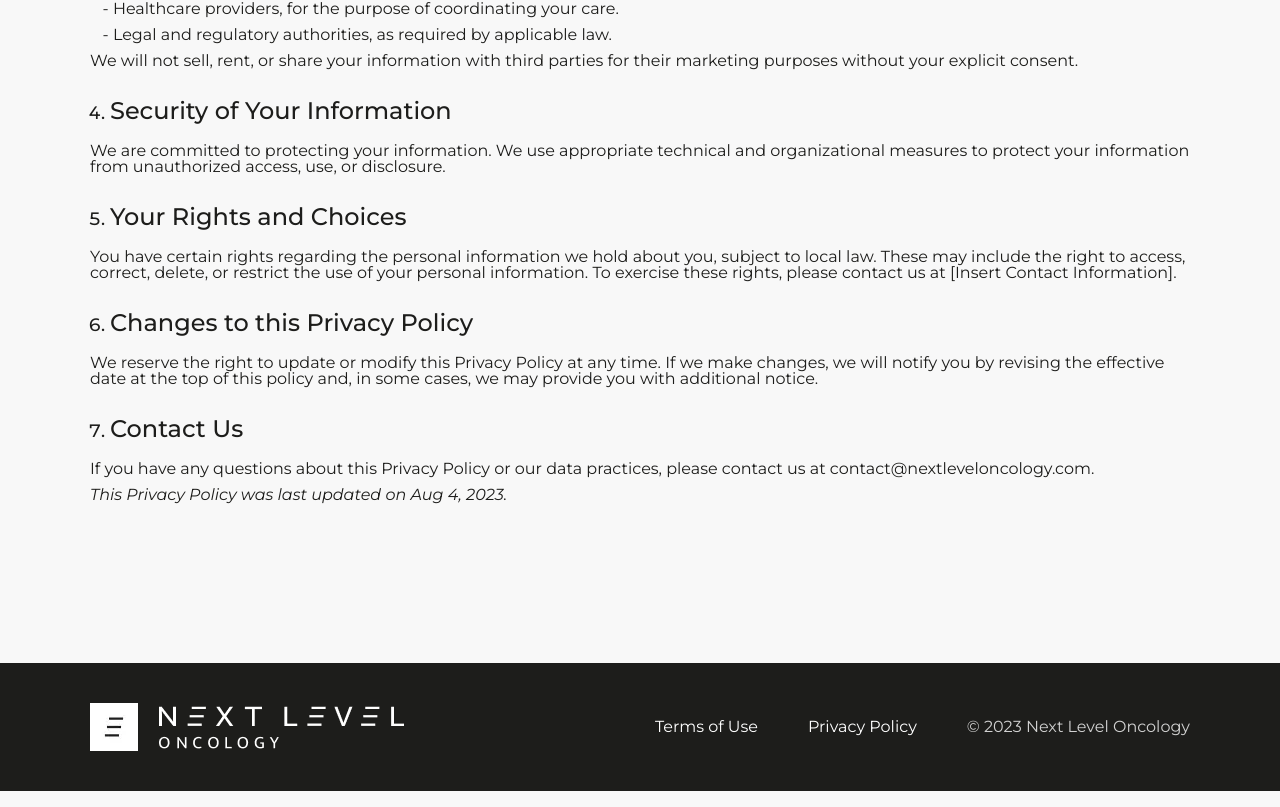
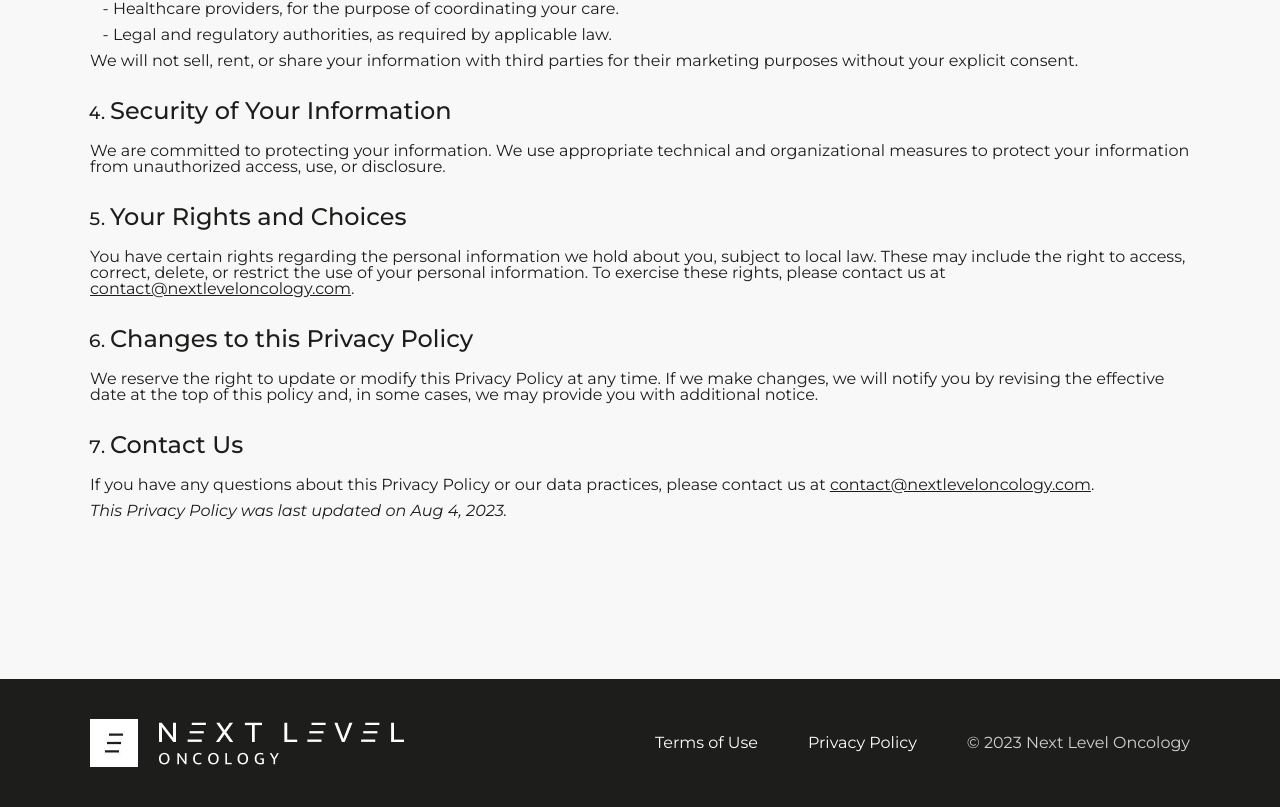
Before and after one commit to shkarsmode/next-level, an Angular app: page /privacy-center/privacy-policy in a window 1280 px wide. Shown: the part 716-1523 px from the top of the page. Built offline with nearby package versions, Linux system fonts and the light colour scheme; a web font is replaced by a local one.

Commit message:
Update privacy-policy with possibility to click and send message immediately

```diff
--- a/src/app/components/privacy-center/privacy-policy/privacy-policy.component.html
+++ b/src/app/components/privacy-center/privacy-policy/privacy-policy.component.html
@@ -42,7 +42,7 @@
 <li><b> Your Rights and Choices</b></li>
 </ol>
 <p></p>
-<p><span style="font-weight: 400;">You have certain rights regarding the personal information we hold about you, subject to local law. These may include the right to access, correct, delete, or restrict the use of your personal information. To exercise these rights, please contact us at [Insert Contact Information].</span></p>
+<p><span style="font-weight: 400;">You have certain rights regarding the personal information we hold about you, subject to local law. These may include the right to access, correct, delete, or restrict the use of your personal information. To exercise these rights, please contact us at <a href="mailto:contact@nextleveloncology.com">contact@nextleveloncology.com</a>.</span></p>
 <p></p>
 <ol start="6">
 <li><b> Changes to this Privacy Policy</b></li>
@@ -54,6 +54,6 @@
 <li><b> Contact Us</b></li>
 </ol>
 <p></p>
-<p><span style="font-weight: 400;">If you have any questions about this Privacy Policy or our data practices, please contact us at contact@nextleveloncology.com.</span></p>
+<p><span style="font-weight: 400;">If you have any questions about this Privacy Policy or our data practices, please contact us at <a href="mailto:contact@nextleveloncology.com">contact@nextleveloncology.com</a>.</span></p>
 <p></p>
 <p><i><span style="font-weight: 400;">This Privacy Policy was last updated on Aug 4, 2023.</span></i></p>
```
